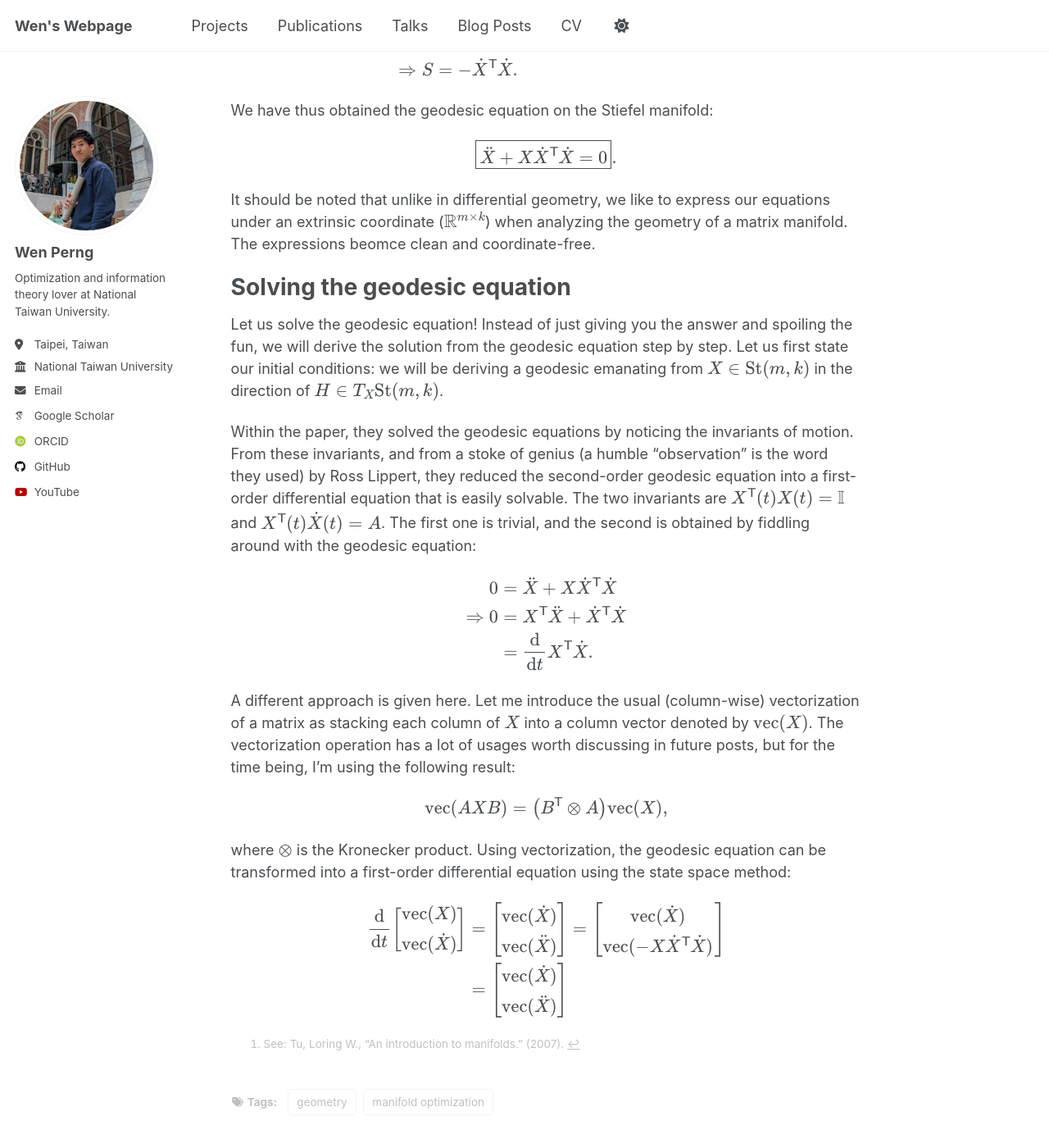
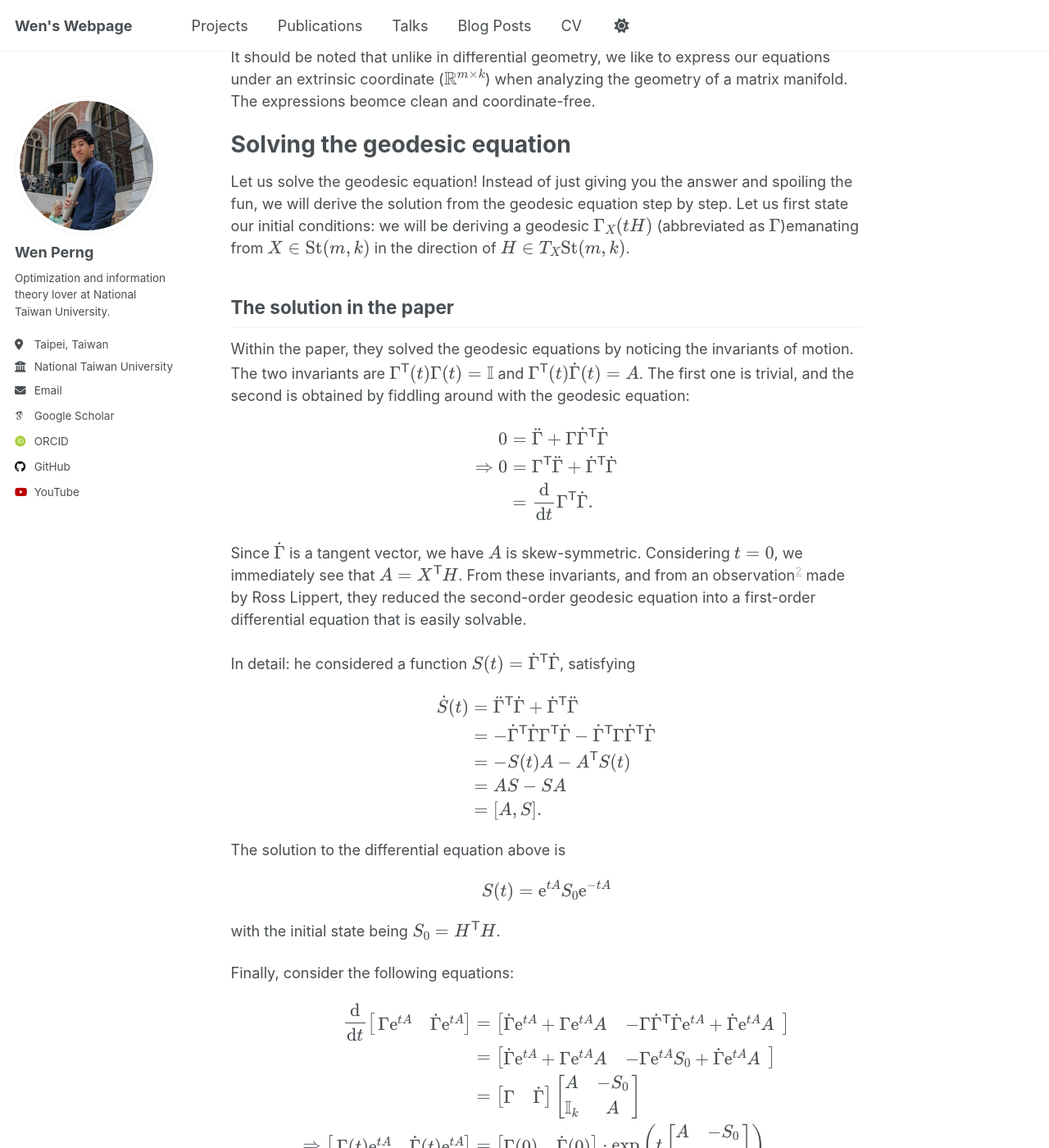
Before and after one commit to WenPerng/WenPerng.github.io, a Jekyll site: the page built from _posts/2025-08-24-blog-post.md, in a window 1280 px wide and 1400 px high, scrolled down 2924 px. Shown: the whole window at 82% size. Built offline with Jekyll 4.4.1, drawn with Linux system fonts in a browser that asks for light colours; some web fonts are replaced; a script that is not in the unit is left out; some of the changed text lies outside the part shown.

Commit message:
latex test

```diff
--- a/_config.yml
+++ b/_config.yml
@@ -100,7 +100,7 @@
 teaser                   :  # filename of teaser fallback teaser image placed in /images/, .e.g. "500x300.png"
 breadcrumbs              : false # true, false (default)
 words_per_minute         : 160
-future                   : false
+future                   : true
 read_more                : "disabled" # if enabled, adds "Read more" links to excerpts
 talkmap_link             : false      #change to true to add link to talkmap on talks page
 comments:
--- a/_posts/2025-08-24-blog-post.md
+++ b/_posts/2025-08-24-blog-post.md
@@ -8,6 +8,7 @@
 excerpt: "This post is a review on the paper \"[The Geoemtry of Algorithms with Orthogonality Constraints](https://arxiv.org/abs/physics/9806030)\" by Edelman et al. The focus of this review is on deriving the geodesics on the Stiefel manifold with respect to the Frobenius inner product."
 ---
 
+<!-- <p> -->
 This post is a review on the paper "[The Geoemtry of Algorithms with Orthogonality Constraints](https://arxiv.org/abs/physics/9806030)" by Edelman et al. This is a lengthy paper. The goal of this review is not to go through the entire paper, but to focus on deriving the explicit form of geodesics on the Stiefel manifold with respect to the Frobenius inner product. The other interesting aspects to this paper is shared in future posts.
 
 I have always wanted to know how the geodesics equation to the Stiefel manifold is obtained since I took the course "Manifold Optimization for Representation Learning" from professor [Hao Shen](https://www.researchgate.net/profile/Hao-Shen-15) from the Technische Universität München, 2024.
@@ -17,19 +18,17 @@
 # Basics on the Geometry of the Stiefel Manifold
 Most of this section is established in my talk on [manifold optimization, 2024](/talks/2024-10-01-talk). If you are not sure of the details, be sure to check the slides.
 
-<br><img src='/images/talk/2024-10-01-manifold.png'>
+<br><img src='/images/posts/2025-08-24-stiefel-geodesic.png'>
 
 ## Definition
 The Stiefel manifold is a generalization to the orthogonal matrices, defined as
-<p>
 $$
 \boxed{\begin{equation*}
 	\mathrm{St}(m,k) = \left\{ X \in \mathbb{R}^{m \times k} \middle\vert X^{\mathsf{T}} X = \mathbb{I}_k\right\},
 \end{equation*}}
 $$
-</p>
-where \\(m\ge k\\) and \\(\mathbb{I}_k\\) is the \\(k \times k\\) identity matrix. Its dimension is
-<p>
+where $m\ge k$ and $\mathbb{I}_k$ is the $k \times k$ identity matrix. Its dimension is
+<!-- <p> -->
 $$ \dim\left( \mathrm{St}(m,k) \right) = mk - \frac{k(k+1)}{2}.$$
 </p>
 This is easily obtained from the regular value level set theorem[^1].
@@ -124,39 +123,91 @@
 It should be noted that unlike in differential geometry, we like to express our equations under an extrinsic coordinate (\\(\mathbb{R}^{m \times k}\\)) when analyzing the geometry of a matrix manifold. The expressions beomce clean and coordinate-free.
 
 # Solving the geodesic equation
-Let us solve the geodesic equation! Instead of just giving you the answer and spoiling the fun, we will derive the solution from the geodesic equation step by step. Let us first state our initial conditions: we will be deriving a geodesic emanating from \\(X \in \mathrm{St}(m,k)\\) in the direction of \\(H \in T_X \mathrm{St}(m,k)\\).
+Let us solve the geodesic equation! Instead of just giving you the answer and spoiling the fun, we will derive the solution from the geodesic equation step by step. Let us first state our initial conditions: we will be deriving a geodesic \\(\Gamma_X(tH)\\) (abbreviated as \\(\Gamma\\))emanating from \\(X \in \mathrm{St}(m,k)\\) in the direction of \\(H \in T_X \mathrm{St}(m,k)\\).
 
-Within the paper, they solved the geodesic equations by noticing the invariants of motion. From these invariants, and from a stoke of genius (a humble "observation" is the word they used) by Ross Lippert, they reduced the second-order geodesic equation into a first-order differential equation that is easily solvable. The two invariants are
-\\(X^{\mathsf{T}}(t)X(t) = \mathbb{I}\\) and \\(X^{\mathsf{T}}(t)\dot{X}(t) = A \\). The first one is trivial, and the second is obtained by fiddling around with the geodesic equation:
+## The solution in the paper
+Within the paper, they solved the geodesic equations by noticing the invariants of motion. The two invariants are
+\\(\Gamma^{\mathsf{T}}(t) \Gamma(t) = \mathbb{I}\\) and \\(\Gamma^{\mathsf{T}}(t) \dot{\Gamma}(t) = A \\). The first one is trivial, and the second is obtained by fiddling around with the geodesic equation:
 <p>
 $$
 \begin{align*}
-	0 &= \ddot{X} + X \dot{X}^{\mathsf{T}} \dot{X} \\
-	\Rightarrow 0 &= X^{\mathsf{T}} \ddot{X} + \dot{X}^{\mathsf{T}} \dot{X} \\
-	&= \frac{\mathrm{d}}{\mathrm{d}t} X^{\mathsf{T}} \dot{X}.
+	0 &= \ddot{\Gamma} + \Gamma \dot{\Gamma}^{\mathsf{T}} \dot{\Gamma} \\
+	\Rightarrow 0 &= \Gamma^{\mathsf{T}} \ddot{\Gamma} + \dot{\Gamma}^{\mathsf{T}} \dot{\Gamma} \\
+	&= \frac{\mathrm{d}}{\mathrm{d}t} \Gamma^{\mathsf{T}} \dot{\Gamma}.
+\end{align*}
+$$
+</p>
+Since \\(\dot{\Gamma}\\) is a tangent vector, we have \\(A\\) is skew-symmetric. Considering \\(t=0\\), we immediately see that \\(A = X^{\mathsf{T}} H\\). From these invariants, and from an observation[^Lippert] made by Ross Lippert, they reduced the second-order geodesic equation into a first-order differential equation that is easily solvable.
+
+[^Lippert]: It is a stroke of genius in my opinion, as this change of variable came out of the blue.
+
+In detail: he considered a function \\(S(t) = \dot{\Gamma}^{\mathsf{T}} \dot{\Gamma}\\), satisfying
+<p>
+$$
+\begin{align*}
+	\dot{S}(t) &= \ddot{\Gamma}^{\mathsf{T}} \dot{\Gamma} + \dot{\Gamma}^{\mathsf{T}} \ddot{\Gamma} \\
+	&= - \dot{\Gamma}^{\mathsf{T}} \dot{\Gamma} \Gamma^{\mathsf{T}} \dot{\Gamma} - \dot{\Gamma}^{\mathsf{T}} \Gamma \dot{\Gamma}^{\mathsf{T}} \dot{\Gamma} \\
+	&= -S(t) A - A^{\mathsf{T}} S(t) \\
+	&= AS - SA \\
+	&= [A,S].
+\end{align*}
+$$
+</p>
+The solution to the differential equation above is
+<p>
+$$
+	S(t) = \mathrm{e}^{tA} S_{0} \mathrm{e}^{-tA}
+$$
+</p>
+with the initial state being \\(S_{0} = H^{\mathsf{T}} H\\).
+
+Finally, consider the following equations:
+<p>
+$$
+\begin{align*}
+	\frac{\mathrm{d}}{\mathrm{d}t} \left[\begin{matrix}
+		\Gamma \mathrm{e}^{tA} & \dot{\Gamma} \mathrm{e}^{tA}
+	\end{matrix}\right] &= \left[\begin{matrix}
+		\dot{\Gamma} \mathrm{e}^{tA} + \Gamma \mathrm{e}^{tA} A & -\Gamma \dot{\Gamma}^{\mathsf{T}} \dot{\Gamma} \mathrm{e}^{tA} + \dot{\Gamma} \mathrm{e}^{tA} A
+	\end{matrix}\right] \\
+	&= \left[\begin{matrix}
+		\dot{\Gamma} \mathrm{e}^{tA} + \Gamma \mathrm{e}^{tA} A & -\Gamma \mathrm{e}^{tA} S_0  + \dot{\Gamma} \mathrm{e}^{tA} A
+	\end{matrix}\right] \\
+	&= \left[\begin{matrix}
+		\Gamma & \dot{\Gamma}
+	\end{matrix}\right] \left[\begin{matrix}
+		A & -S_0 \\ \mathbb{I}_k & A
+	\end{matrix}\right] \\
+	\Rightarrow \left[\begin{matrix}
+		\Gamma(t) \mathrm{e}^{tA} & \dot{\Gamma}(t) \mathrm{e}^{tA}
+	\end{matrix}\right] &= \left[\begin{matrix}
+		\Gamma(0) & \dot{\Gamma}(0)
+	\end{matrix}\right] \cdot \exp\left(t \left[\begin{matrix}
+		A & -S_0 \\ \mathbb{I}_k & A
+	\end{matrix}\right]\right).
 \end{align*}
 $$
 </p>
 
-A different approach is given here. Let me introduce the usual (column-wise) vectorization of a matrix as stacking each column of \\(X\\) into a column vector denoted by \\(\mathrm{vec}(X)\\). The vectorization operation has a lot of usages worth discussing in future posts, but for the time being, I'm using the following result:
+Thus, we have identified the geodesic to be
 <p>
 $$
-	\mathrm{vec}(AXB) = \left(B^{\mathsf{T}} \otimes A\right) \mathrm{vec}(X),
+\boxed{\begin{equation*}
+	\Gamma_X(tH) = \left[\begin{matrix}
+		X & H
+	\end{matrix}\right] \cdot \exp\left(t \left[\begin{matrix}
+		X^{\mathsf{T}}H & H^{\mathsf{T}}H \\
+		\mathbb{I}_k & X^{\mathsf{T}}H
+	\end{matrix}\right]\right) \cdot \mathbb{I}_{2k,k} \cdot \mathrm{e}^{-tX^{\mathsf{T}}H}
+\end{equation*}},
 $$
 </p>
-where \\(\otimes\\) is the Kronecker product. Using vectorization, the geodesic equation can be transformed into a first-order differential equation using the state space method:
+where \\(\mathbb{I}_{2k,k}\\) is the first \\(k\\) columns of \\(\mathbb{I} _{2k}\\).
+
+## My solution
+A different approach is given here.
+
+Inspired by how in control theory, the state space model allows us to transform high-order linear ODEs (ordinary differential equations) into a first order ODE, I introduce the state vector \\([\Gamma,\dot{\Gamma}]\\) and analyzed its derivative:
+$$
 
 $$
-\begin{align*}
-	\frac{\mathrm{d}}{\mathrm{d}t} \left[\begin{matrix}
-		\mathrm{vec}(X) \\ \mathrm{vec}(\dot{X})
-	\end{matrix}\right] &= \left[\begin{matrix}
-		\mathrm{vec}(\dot{X}) \\ \mathrm{vec}(\ddot{X})
-	\end{matrix}\right] = \left[\begin{matrix}
-		\mathrm{vec}(\dot{X}) \\ \mathrm{vec}(-X \dot{X}^{\mathsf{T}} \dot{X})
-	\end{matrix}\right] \\
-	&= \left[\begin{matrix}
-		\mathrm{vec}(\dot{X}) \\ \mathrm{vec}(\ddot{X})
-	\end{matrix}\right]
-\end{align*}
-$$
```
Also changed, not shown: images/posts/2025-08-24-stiefel-geodesic.png (added).
